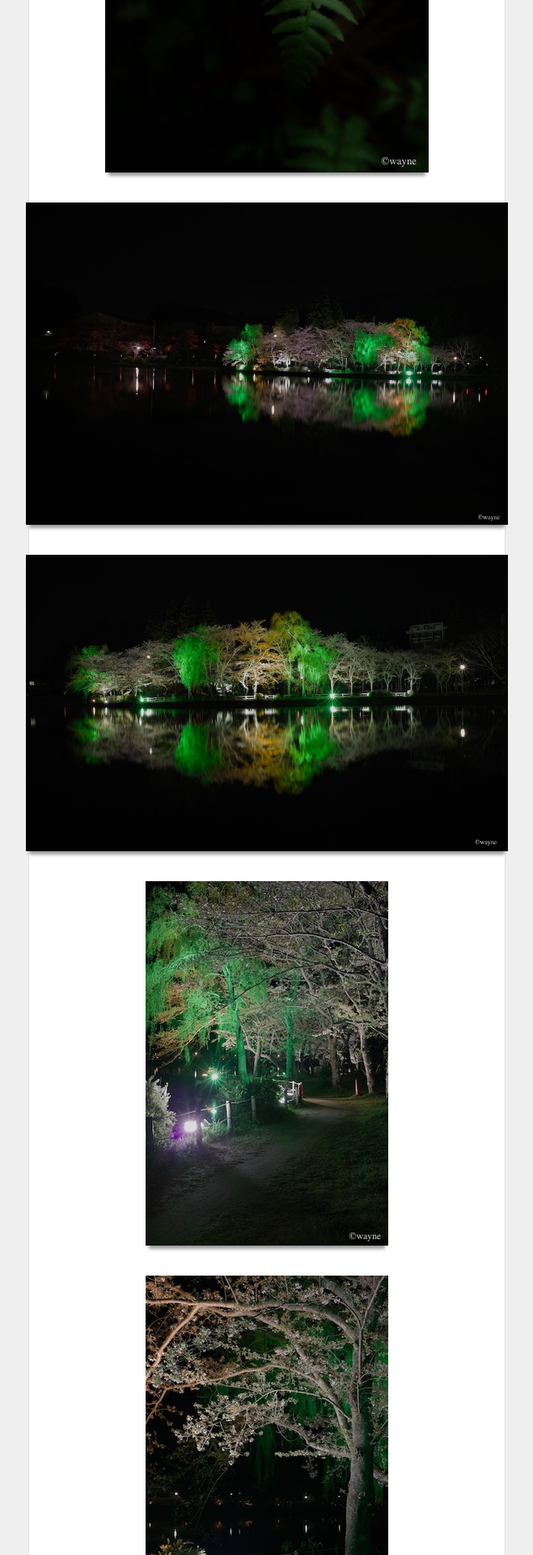
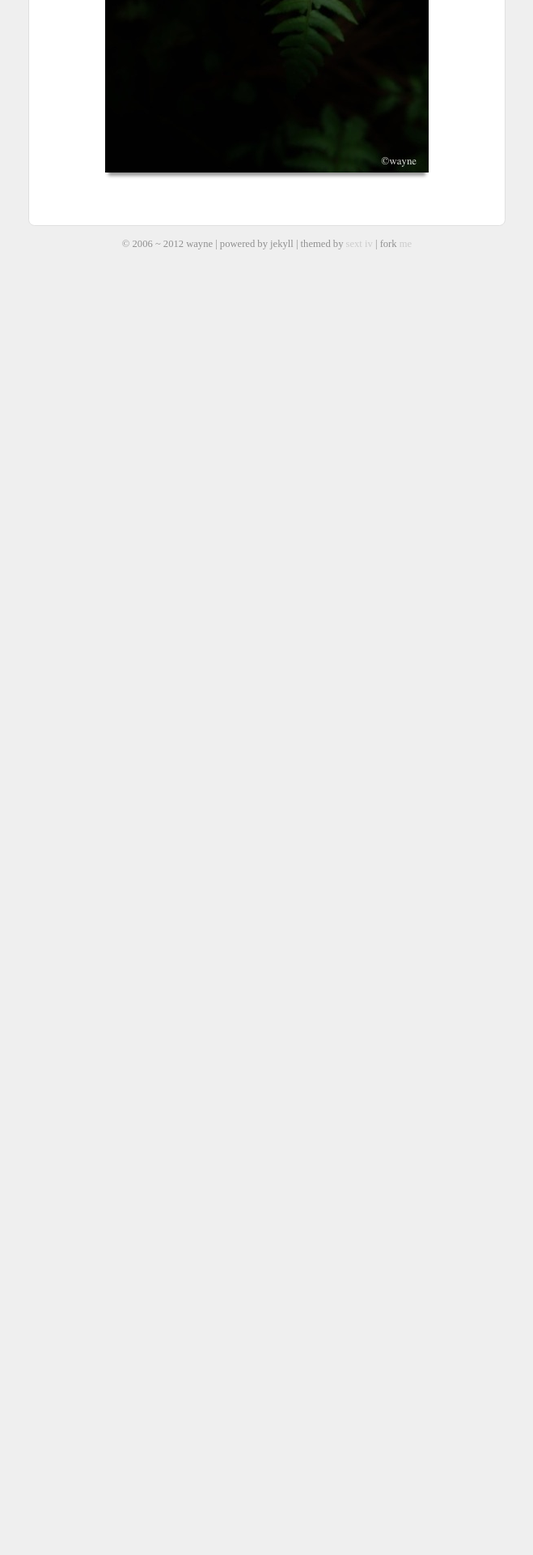
Before and after one commit to waynezhang/blog, a Jekyll site: the page built from _posts/2012-04-16-sakura.markdown, in a window 1280 px wide. Shown: the part 1450-3370 px from the top of the page at 81% size, without its empty margins (310-969 px from the left). Built offline with Jekyll 4.4.1, drawn with Linux system fonts in a browser that asks for light colours; some web fonts are replaced; Markdown is read by kramdown in place of the engine named in the settings; comment, search, counter and statistics services are not loaded; after the commit the page ends 1773 px from its top, so only the background shows below that.

Commit message:
post fix

```diff
--- a/_posts/2012-04-16-sakura.markdown
+++ b/_posts/2012-04-16-sakura.markdown
@@ -15,11 +15,3 @@
 <span class="image-900">![](/media/files/2012/04/16/sakura_02.jpg "桜その二")</span>
 
 <span class="image-400">![](/media/files/2012/04/16/leaf.jpg "葉")</span>
-
-<span class="image-900">![](/media/files/2012/04/16/night_01.jpg "夜桜その一")</span>
-
-<span class="image-900">![](/media/files/2012/04/16/night_02.jpg "夜桜その二")</span>
-
-<span class="image-300">![](/media/files/2012/04/16/night_03.jpg "夜桜その三")</span>
-
-<span class="image-300">![](/media/files/2012/04/16/night_04.jpg "夜桜その四")</span>
```
Also changed, not shown: media/files/2012/04/16/night_01.jpg (deleted), media/files/2012/04/16/night_02.jpg (deleted), media/files/2012/04/16/night_03.jpg (deleted), media/files/2012/04/16/night_04.jpg (deleted).
